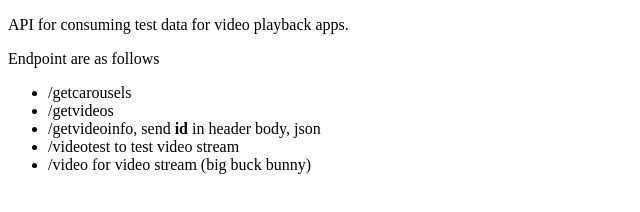
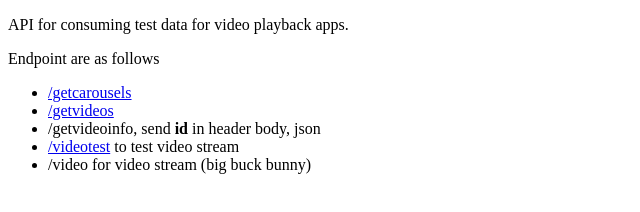
Before and after one commit to wonkybits/VideoTestAPI, a website: page index.html in a window 1280 px wide. Shown: the whole page, without its empty margins (0-640 px from the left). Drawn offline with Linux system fonts and the light colour scheme.

Commit message:
added links to index

```diff
--- a/index.html
+++ b/index.html
@@ -7,14 +7,14 @@
 		<p>API for consuming test data for video playback apps.</p>
 		<p>Endpoint are as follows</p>
 		<ul>
-			<li>/getcarousels</li>
-			<li>/getvideos</li>
+			<li><a href="/getcarousels">/getcarousels</a></li>
+			<li><a href="/getvideos">/getvideos</a></li>
 			<li>
 				/getvideoinfo, send
 				<b>id</b>
 				in header body, json
 			</li>
-			<li>/videotest to test video stream</li>
+			<li><a href="/videotest">/videotest</a> to test video stream</li>
 			<li>/video for video stream (big buck bunny)</li>
 		</ul>
 	</body>
```
